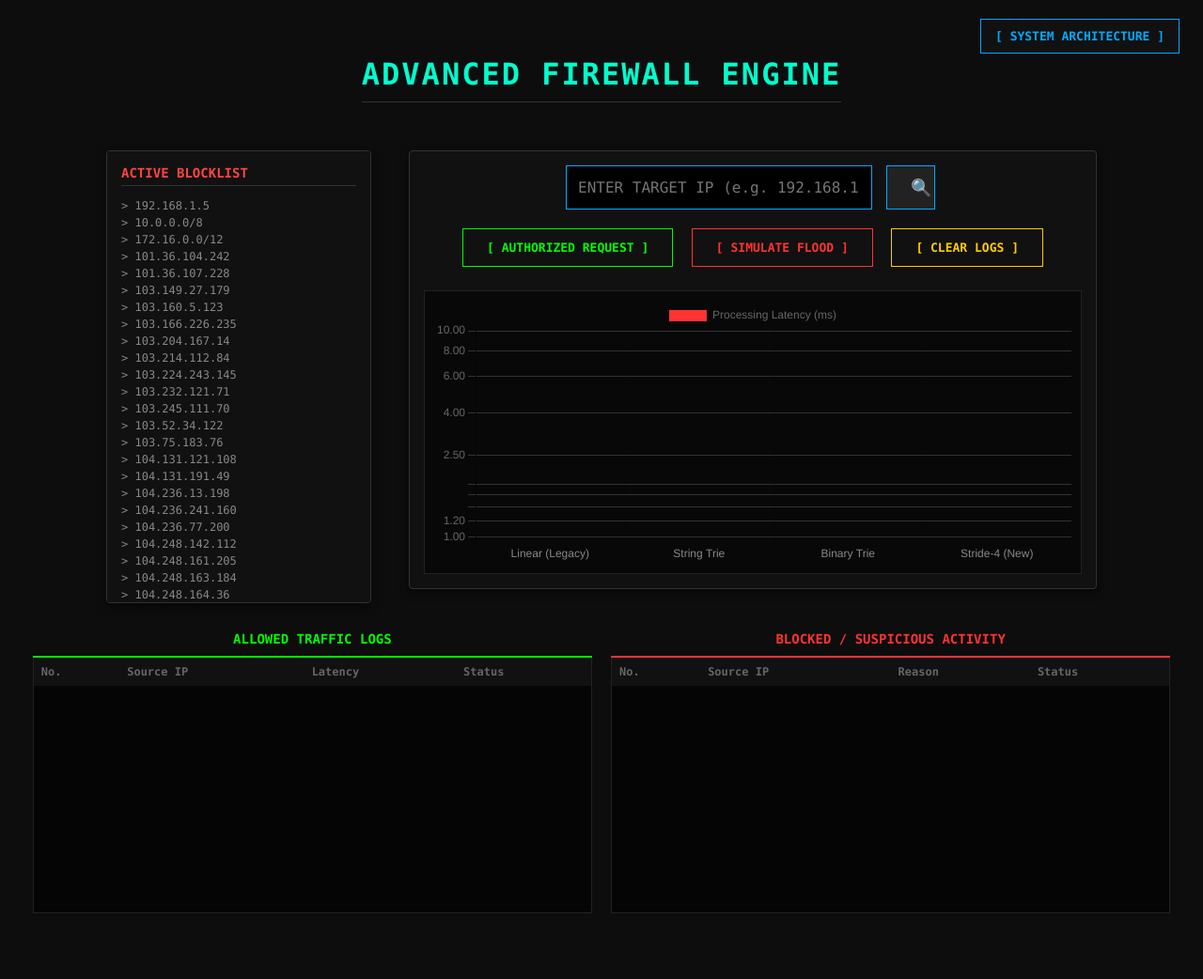
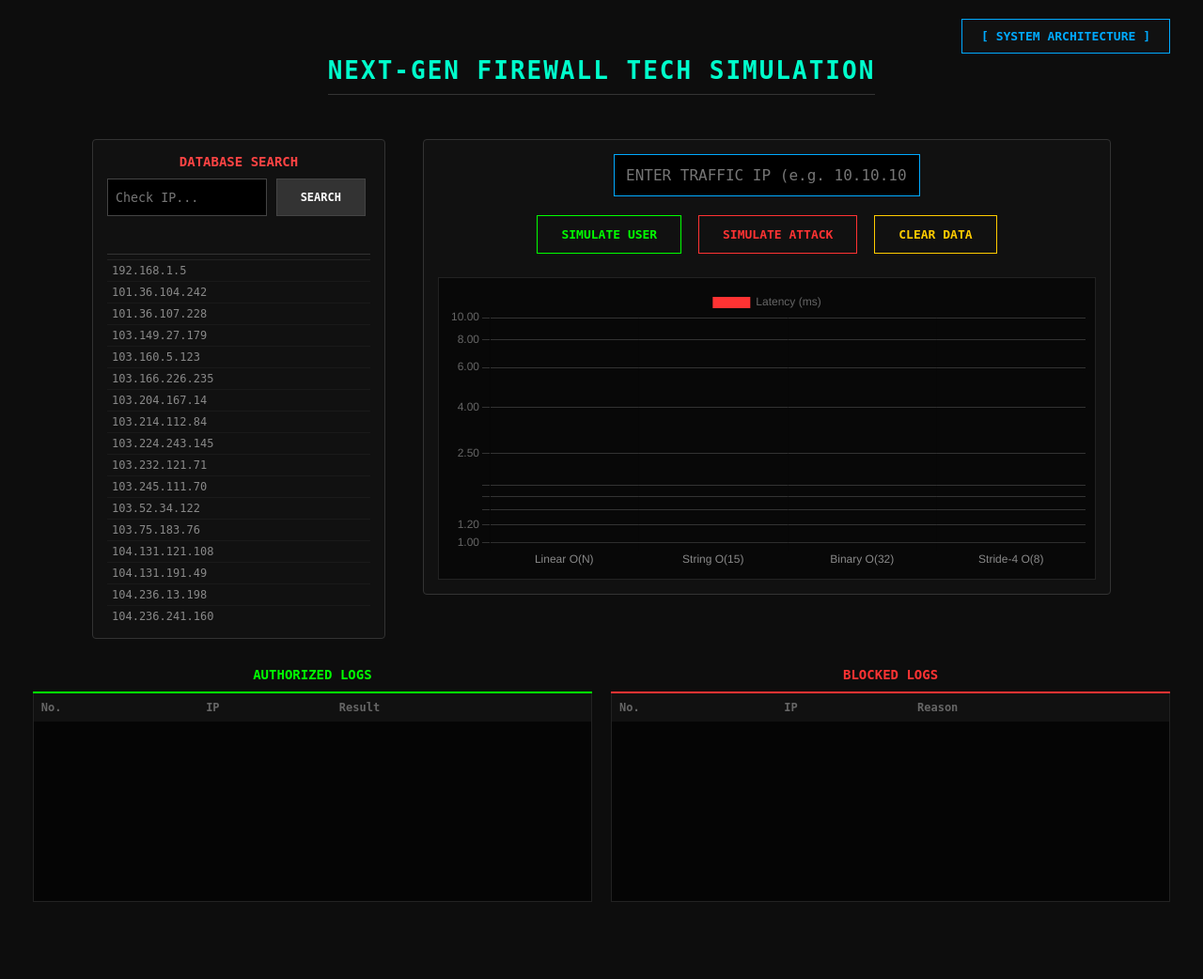
Before and after one commit to Parik-2006/DSA-EL-, a Flask app: page / in a window 1280 px wide. Shown: the whole page at 94% size. After the commit the page ends 960 px from the top, so only its background shows below. Run offline with Flask 3, Linux system fonts and the light colour scheme; lists and menus that the app fills with data are empty.

Commit message:
Final Updated Code

```diff
--- a/app.py
+++ b/app.py
@@ -10,7 +10,7 @@ def home():
     blocked_ips = []
     if os.path.exists("blocked_ips.txt"):
         with open("blocked_ips.txt", "r") as f:
-            blocked_ips = [line.strip() for line in f.readlines() if line.strip()]
+            blocked_ips = [line.strip() for line in f.readlines() if line.strip() and not line.startswith("#")]
     return render_template("index.html", blocked_ips=blocked_ips)
 
 @app.route("/trigger", methods=["POST"])
@@ -26,19 +26,15 @@ def trigger():
 def data():
     stats = {"array": 0, "string": 0, "binary": 0, "stride": 0}
     logs = []
-
     if os.path.exists("stats.json"):
         try:
             with open("stats.json", "r") as f: stats = json.load(f)
         except: pass
-
     if os.path.exists("simulation_logs.json"):
         try:
-            with open("simulation_logs.json", "r") as f:
-                logs = json.load(f)
-            os.remove("simulation_logs.json") # Delete after read
+            with open("simulation_logs.json", "r") as f: logs = json.load(f)
+            os.remove("simulation_logs.json")
         except: pass
-
     return jsonify({"stats": stats, "logs": logs})
 
 @app.after_request
--- a/blocked_ips.txt
+++ b/blocked_ips.txt
@@ -1,6 +1,4 @@
 192.168.1.5
-10.0.0.0/8
-172.16.0.0/12
 101.36.104.242
 101.36.107.228
 103.149.27.179
--- a/stats.json
+++ b/stats.json
@@ -1 +1 @@
-{"array": 0.50, "string": 0.40, "binary": 0.20, "stride": 0.05}
+{"array": 2500.00, "string": 15.00, "binary": 2.00, "stride": 0.50}
--- a/templates/index.html
+++ b/templates/index.html
@@ -1,80 +1,79 @@
 <!DOCTYPE html>
 <html>
 <head>
-    <title>Enterprise DDoS Firewall</title>
+    <title>Next-Gen Firewall Demo</title>
     <script src="https://cdn.jsdelivr.net/npm/chart.js"></script>
     <style>
-        body { background: #0d0d0d; color: #e0e0e0; font-family: 'Consolas', 'Monaco', monospace; text-align: center; padding: 20px; margin: 0; overflow-x: hidden; }
+        body { background: #0d0d0d; color: #e0e0e0; font-family: monospace; text-align: center; padding: 20px; margin: 0; }
 
         /* HEADER */
-        h1 { color: #00ffcc; text-transform: uppercase; letter-spacing: 2px; border-bottom: 1px solid #333; padding-bottom: 10px; display: inline-block; margin-top: 40px; }
+        h1 { color: #00ffcc; border-bottom: 1px solid #333; padding-bottom: 10px; display: inline-block; margin-top: 40px; text-transform: uppercase; letter-spacing: 2px; }
 
-        /* DOC BUTTON (Top Right) */
+        /* TOP RIGHT DOC BUTTON */
         .doc-btn {
-            position: absolute; top: 20px; right: 20px;
+            position: absolute; top: 20px; right: 30px;
             background: #111; border: 1px solid #00aaff; color: #00aaff;
-            padding: 10px 15px; cursor: pointer; font-weight: bold; transition: 0.3s;
+            padding: 10px 20px; cursor: pointer; font-weight: bold; transition: 0.3s;
+            z-index: 1000;
         }
         .doc-btn:hover { background: #00aaff; color: #000; }
 
-        /* GRID LAYOUT */
+        /* DOC PANEL MODAL */
+        #docPanel {
+            display: none; position: absolute; top: 70px; right: 30px; width: 400px;
+            background: #1a1a1a; border: 1px solid #00aaff; padding: 20px; text-align: left; z-index: 1000;
+            box-shadow: 0 5px 15px rgba(0,0,0,0.8);
+        }
+        #docPanel h2 { color: #fff; margin-top: 0; border-bottom: 1px solid #333; padding-bottom: 10px; }
+        #docPanel p { font-size: 13px; color: #ccc; line-height: 1.5; }
+        .highlight-text { color: #00ffcc; font-weight: bold; }
+
+        /* LAYOUT */
         .main-container { display: flex; justify-content: center; gap: 40px; margin-top: 30px; align-items: flex-start; }
+        .panel { background: #111; border: 1px solid #333; padding: 15px; border-radius: 4px; }
 
-        /* BOX STYLES */
-        .panel { background: #111; border: 1px solid #333; padding: 15px; border-radius: 4px; box-shadow: 0 4px 10px rgba(0,0,0,0.5); }
+        /* LEFT SIDEBAR */
+        .sidebar { width: 280px; height: 500px; text-align: left; display: flex; flex-direction: column; }
+        .sidebar-header { border-bottom: 1px solid #333; padding-bottom: 10px; margin-bottom: 5px; }
+        .sidebar-title { color: #ff4444; margin: 0 0 10px 0; font-size: 14px; text-align: center; }
 
-        /* BLOCKLIST SIDEBAR */
-        .sidebar { width: 250px; height: 450px; text-align: left; overflow-y: auto; }
-        .sidebar h3 { color: #ff4444; margin-top: 0; border-bottom: 1px solid #333; padding-bottom: 5px; font-size: 14px; }
-        .ip-entry { color: #888; font-size: 12px; margin-bottom: 4px; }
+        /* SEARCH BOX */
+        .db-search-box { display: flex; gap: 5px; margin-bottom: 5px; }
+        .db-input { background: #000; border: 1px solid #444; color: #fff; padding: 8px; width: 100%; font-family: inherit; outline: none; }
+        .db-btn { background: #333; border: 1px solid #444; color: #fff; cursor: pointer; font-size: 12px; font-weight: bold; }
+        .db-btn:hover { background: #00aaff; border-color: #00aaff; }
+
+        /* SEARCH MESSAGES */
+        .search-status { font-size: 11px; margin-bottom: 10px; min-height: 15px; text-align: center; font-weight: bold; }
+        .status-error { color: #ff3333; }
+        .status-found { color: #00ff00; }
+        .status-missing { color: #ffcc00; }
+
+        /* IP LIST */
+        .ip-list { overflow-y: auto; flex: 1; border-top: 1px solid #222; }
+        .ip-entry { color: #888; font-size: 12px; padding: 4px 5px; border-bottom: 1px solid #1a1a1a; transition: 0.2s; }
+
+        /* HIGHLIGHT FOR FOUND IP */
+        .highlight-ip { background-color: #ffcc00; color: #000; font-weight: bold; border-left: 5px solid #ff0000; }
 
         /* CENTER CONSOLE */
         .console { width: 700px; }
+        .traffic-input { background: #000; border: 1px solid #00aaff; color: #00aaff; padding: 12px; width: 300px; font-family: inherit; font-size: 16px; text-align: center; outline: none; margin-bottom: 20px; }
+        .btn-row { margin-bottom: 25px; }
+        button { padding: 12px 25px; border: 1px solid; background: transparent; cursor: pointer; font-family: inherit; font-weight: bold; font-size: 13px; margin: 0 5px; transition: 0.2s; }
+        .btn-green { border-color: #00ff00; color: #00ff00; } .btn-green:hover { background: #00ff00; color: #000; }
+        .btn-red { border-color: #ff3333; color: #ff3333; } .btn-red:hover { background: #ff3333; color: #000; }
+        .btn-util { border-color: #ffcc00; color: #ffcc00; } .btn-util:hover { background: #ffcc00; color: #000; }
+        .chart-box { height: 300px; padding: 10px; background: #080808; border: 1px solid #222; }
 
-        /* INPUT AREA */
-        .input-group { display: flex; justify-content: center; gap: 10px; margin-bottom: 20px; }
-        input {
-            background: #000; border: 1px solid #00aaff; color: #00aaff; padding: 12px; width: 300px;
-            font-family: inherit; font-size: 16px; text-align: center; outline: none;
-        }
-        .btn-search { background: #222; border: 1px solid #00aaff; color: #fff; cursor: pointer; width: 50px; font-size: 18px; }
-        .btn-search:hover { background: #00aaff; }
-
-        /* BUTTONS */
-        .btn-row { margin-bottom: 25px; }
-        button {
-            padding: 12px 25px; border: 1px solid; background: transparent; cursor: pointer;
-            font-family: inherit; font-weight: bold; font-size: 13px; margin: 0 5px; transition: 0.2s;
-        }
-        .btn-auth { border-color: #00ff00; color: #00ff00; } .btn-auth:hover { background: #00ff00; color: #000; }
-        .btn-attk { border-color: #ff3333; color: #ff3333; } .btn-attk:hover { background: #ff3333; color: #000; }
-        .btn-util { border-color: #ffcc00; color: #ffcc00; } .btn-util:hover { background: #ffcc00; color: #000; }
-
-        /* GRAPH */
-        .chart-box { height: 280px; padding: 10px; background: #080808; border: 1px solid #222; }
-
-        /* LOG TABLES */
-        .tables-container { display: flex; justify-content: center; gap: 20px; margin-top: 30px; padding-bottom: 50px; }
-        .log-panel { width: 48%; height: 300px; display: flex; flex-direction: column; }
+        /* TABLES */
+        .tables-container { display: flex; justify-content: center; gap: 20px; margin-top: 30px; }
+        .log-panel { width: 48%; height: 250px; display: flex; flex-direction: column; }
         .log-header { font-size: 14px; font-weight: bold; padding-bottom: 10px; border-bottom: 2px solid; margin-bottom: 0; }
-
         .table-scroll { flex: 1; overflow-y: auto; background: #050505; border: 1px solid #222; border-top: none; }
         table { width: 100%; border-collapse: collapse; font-size: 12px; }
         th { text-align: left; padding: 8px; background: #111; position: sticky; top: 0; color: #666; }
         td { border-bottom: 1px solid #222; padding: 6px 8px; }
-
-        .green-theme { border-color: #00ff00; color: #00ff00; }
-        .red-theme { border-color: #ff3333; color: #ff3333; }
-
-        /* DOCUMENTATION MODAL */
-        #docPanel {
-            display: none; position: absolute; top: 70px; right: 20px; width: 400px;
-            background: #1a1a1a; border: 1px solid #00aaff; padding: 20px; text-align: left; z-index: 100;
-        }
-        #docPanel h2 { color: #fff; margin-top: 0; }
-        #docPanel p { font-size: 14px; color: #ccc; line-height: 1.6; }
-        .highlight { color: #00ffcc; font-weight: bold; }
-
     </style>
 </head>
 <body>
@@ -83,32 +82,45 @@
 
     <div id="docPanel" class="panel">
         <h2>PROJECT DOCUMENTATION</h2>
-        <p><span class="highlight">GOAL:</span> Demonstrate O(1) vs O(N) efficiency in Firewalls.</p>
-        <p><span class="highlight">ALGORITHMS:</span><br>1. Linear Array (O(N)) - Legacy<br>2. Binary Trie (O(32)) - Standard<br>3. Stride-4 (O(8)) - Our High Speed Engine</p>
-        <p><span class="highlight">FEATURES:</span><br>- Rate Limiting (>10 req/5s)<br>- CIDR Blocklist Support<br>- Live Attack Simulation</p>
+        <p><span class="highlight-text">1. OBJECTIVE:</span><br>Demonstrate the efficiency gap between legacy firewalls (Linear O(N)) and modern Trie-based defenses (O(1) / O(k)).</p>
+        <p><span class="highlight-text">2. ALGORITHMS USED:</span><br>
+        - <b>Linear Array:</b> Iterates every IP. Slows down as list grows.<br>
+        - <b>Binary Trie:</b> Bitwise tree structure. Fast O(32).<br>
+        - <b>Stride-4 Engine:</b> Processes 4 bits at a time. Ultra-fast O(8).</p>
+        <p><span class="highlight-text">3. FEATURES:</span><br>
+        - Real-time DDoS Simulation.<br>
+        - Rate Limiting logic (>5 req/10s).<br>
+        - CIDR Subnet Blocking (e.g. 10.0.0.0/8).</p>
     </div>
 
-    <h1>ADVANCED FIREWALL ENGINE</h1>
+    <h1>NEXT-GEN FIREWALL TECH SIMULATION</h1>
 
     <div class="main-container">
 
         <div class="panel sidebar">
-            <h3>ACTIVE BLOCKLIST</h3>
-            {% for ip in blocked_ips %}
-                <div class="ip-entry">> {{ ip }}</div>
-            {% endfor %}
+            <div class="sidebar-header">
+                <h3 class="sidebar-title">DATABASE SEARCH</h3>
+                <div class="db-search-box">
+                    <input type="text" id="dbInput" class="db-input" placeholder="Check IP..." oninput="resetSearch()">
+                    <button class="db-btn" onclick="checkDB()">SEARCH</button>
+                </div>
+                <div id="searchMsg" class="search-status"></div>
+            </div>
+
+            <div class="ip-list" id="ipListContainer">
+                {% for ip in blocked_ips %}
+                    <div class="ip-entry" id="ip-{{ ip }}">{{ ip }}</div>
+                {% endfor %}
+            </div>
         </div>
 
         <div class="panel console">
-            <div class="input-group">
-                <input type="text" id="ipInput" placeholder="ENTER TARGET IP (e.g. 192.168.1.5)">
-                <button class="btn-search" onclick="trigger('SEARCH')" title="Check Database">🔍</button>
-            </div>
+            <input type="text" id="trafficInput" class="traffic-input" placeholder="ENTER TRAFFIC IP (e.g. 10.10.10.10)">
 
             <div class="btn-row">
-                <button class="btn-auth" onclick="trigger('NORMAL')">[ AUTHORIZED REQUEST ]</button>
-                <button class="btn-attk" onclick="trigger('ATTACK')">[ SIMULATE FLOOD ]</button>
-                <button class="btn-util" onclick="clearData()">[ CLEAR LOGS ]</button>
+                <button class="btn-green" onclick="trigger('SIM_GOOD')">SIMULATE USER</button>
+                <button class="btn-red" onclick="trigger('SIM_BAD')">SIMULATE ATTACK</button>
+                <button class="btn-util" onclick="clearData()">CLEAR DATA</button>
             </div>
 
             <div class="chart-box">
@@ -119,29 +131,19 @@
 
     <div class="tables-container">
         <div class="log-panel">
-            <div class="log-header green-theme">ALLOWED TRAFFIC LOGS</div>
-            <div class="table-scroll">
-                <table>
-                    <thead><tr><th>No.</th><th>Source IP</th><th>Latency</th><th>Status</th></tr></thead>
-                    <tbody id="green-body"></tbody>
-                </table>
-            </div>
+            <div class="log-header" style="border-color: #00ff00; color: #00ff00;">AUTHORIZED LOGS</div>
+            <div class="table-scroll"><table><thead><tr><th>No.</th><th>IP</th><th>Result</th></tr></thead><tbody id="green-body"></tbody></table></div>
         </div>
-
         <div class="log-panel">
-            <div class="log-header red-theme">BLOCKED / SUSPICIOUS ACTIVITY</div>
-            <div class="table-scroll">
-                <table>
-                    <thead><tr><th>No.</th><th>Source IP</th><th>Reason</th><th>Status</th></tr></thead>
-                    <tbody id="red-body"></tbody>
-                </table>
-            </div>
+            <div class="log-header" style="border-color: #ff3333; color: #ff3333;">BLOCKED LOGS</div>
+            <div class="table-scroll"><table><thead><tr><th>No.</th><th>IP</th><th>Reason</th></tr></thead><tbody id="red-body"></tbody></table></div>
         </div>
     </div>
 
     <script>
         let slGreen = 1, slRed = 1;
 
+        // --- UI FUNCTIONS ---
         function toggleDocs() {
             const panel = document.getElementById('docPanel');
             panel.style.display = panel.style.display === 'block' ? 'none' : 'block';
@@ -153,52 +155,89 @@
             slGreen = 1; slRed = 1;
         }
 
-        function validateIP(ip) {
-            return /^(25[0-5]|2[0-4][0-9]|[01]?[0-9][0-9]?)\.(25[0-5]|2[0-4][0-9]|[01]?[0-9][0-9]?)\.(25[0-5]|2[0-4][0-9]|[01]?[0-9][0-9]?)\.(25[0-5]|2[0-4][0-9]|[01]?[0-9][0-9]?)$/.test(ip);
+        function resetSearch() {
+            const val = document.getElementById('dbInput').value.trim();
+            if(val === "") {
+                document.getElementById('searchMsg').innerText = "";
+                document.querySelectorAll('.highlight-ip').forEach(el => el.classList.remove('highlight-ip'));
+            }
         }
 
+        // --- VALIDATION REGEX ---
+        function validateIP(ip) {
+            const regex = /^(25[0-5]|2[0-4][0-9]|[01]?[0-9][0-9]?)\.(25[0-5]|2[0-4][0-9]|[01]?[0-9][0-9]?)\.(25[0-5]|2[0-4][0-9]|[01]?[0-9][0-9]?)\.(25[0-5]|2[0-4][0-9]|[01]?[0-9][0-9]?)$/;
+            return regex.test(ip);
+        }
+
+        // --- VISUAL SEARCH (Sidebar Only) ---
+        function checkDB() {
+            const ip = document.getElementById('dbInput').value.trim();
+            const msgBox = document.getElementById('searchMsg');
+
+            // Clear previous highlight
+            document.querySelectorAll('.highlight-ip').forEach(el => el.classList.remove('highlight-ip'));
+
+            // 1. Validate
+            if (!ip) {
+                msgBox.innerText = "Please enter an IP.";
+                msgBox.className = "search-status status-error";
+                return;
+            }
+            if (!validateIP(ip)) {
+                msgBox.innerText = "Invalid IP Format!";
+                msgBox.className = "search-status status-error";
+                return;
+            }
+
+            // 2. Search Sidebar DOM
+            const targetId = "ip-" + ip;
+            const targetEl = document.getElementById(targetId);
+
+            if (targetEl) {
+                // FOUND
+                targetEl.classList.add('highlight-ip');
+                targetEl.scrollIntoView({ behavior: 'smooth', block: 'center' });
+                msgBox.innerText = "IP FOUND IN DATABASE";
+                msgBox.className = "search-status status-found";
+            } else {
+                // MISSING
+                msgBox.innerText = "No matching IP found.";
+                msgBox.className = "search-status status-missing";
+            }
+        }
+
+        // --- TRAFFIC SIMULATION (Backend Trigger) ---
         function trigger(mode) {
-            const ip = document.getElementById('ipInput').value;
-            if(!validateIP(ip)) { alert("ERROR: Invalid IP Address Format."); return; }
+            const ip = document.getElementById('trafficInput').value;
+            if(!ip) { alert("Please enter an IP"); return; }
+            if(!validateIP(ip)) { alert("Invalid IP Format"); return; }
 
             fetch('/trigger', {
-                method: 'POST',
-                headers: {'Content-Type': 'application/json'},
+                method: 'POST', headers: {'Content-Type': 'application/json'},
                 body: JSON.stringify({mode: mode, ip: ip})
             });
-
             pollData();
         }
 
         function pollData() {
             let polls = 0;
             let interval = setInterval(() => {
-                polls++;
-                if(polls > 6) clearInterval(interval);
+                polls++; if(polls > 6) clearInterval(interval);
 
                 fetch('/data?t=' + Date.now()).then(r => r.json()).then(d => {
-                    const stats = d.stats;
-                    const logs = d.logs;
-
-                    if(stats.array > 0) {
-                        chart.data.datasets[0].data = [stats.array, stats.string, stats.binary, stats.stride];
+                    if(d.stats.array > 0) {
+                        chart.data.datasets[0].data = [d.stats.array, d.stats.string, d.stats.binary, d.stats.stride];
                         chart.update();
                     }
-
-                    if(Array.isArray(logs) && logs.length > 0) {
+                    if(Array.isArray(d.logs) && d.logs.length > 0) {
                         clearInterval(interval);
-
-                        logs.forEach(l => {
+                        d.logs.forEach(l => {
                             if(l.table === 'green') {
-                                const row = `<tr><td>${slGreen++}</td><td>${l.ip}</td><td>${l.desc}</td><td style="color:#00ff00">${l.status}</td></tr>`;
-                                const body = document.getElementById('green-body');
-                                body.insertAdjacentHTML('beforeend', row);
-                                body.parentElement.parentElement.scrollTop = body.parentElement.parentElement.scrollHeight;
+                                const row = `<tr><td>${slGreen++}</td><td>${l.ip}</td><td style="color:#00ff00">${l.status}</td></tr>`;
+                                document.getElementById('green-body').insertAdjacentHTML('afterbegin', row);
                             } else {
-                                const row = `<tr><td>${slRed++}</td><td>${l.ip}</td><td>${l.desc}</td><td style="color:#ff3333">${l.status}</td></tr>`;
-                                const body = document.getElementById('red-body');
-                                body.insertAdjacentHTML('beforeend', row);
-                                body.parentElement.parentElement.scrollTop = body.parentElement.parentElement.scrollHeight;
+                                const row = `<tr><td>${slRed++}</td><td>${l.ip}</td><td style="color:#ff3333">${l.desc}</td></tr>`;
+                                document.getElementById('red-body').insertAdjacentHTML('afterbegin', row);
                             }
                         });
                     }
@@ -207,24 +246,7 @@
         }
 
         const ctx = document.getElementById('perfChart').getContext('2d');
-        const chart = new Chart(ctx, {
-            type: 'bar',
-            data: {
-                labels: ['Linear (Legacy)', 'String Trie', 'Binary Trie', 'Stride-4 (New)'],
-                datasets: [{
-                    label: 'Processing Latency (ms)',
-                    data: [0, 0, 0, 0],
-                    backgroundColor: ['#ff3333', '#3399ff', '#ffcc00', '#00ffcc']
-                }]
-            },
-            options: {
-                responsive: true, maintainAspectRatio: false,
-                scales: {
-                    y: { type: 'logarithmic', beginAtZero: true, grid: { color: '#333' } },
-                    x: { ticks: { color: '#888' } }
-                }
-            }
-        });
+        const chart = new Chart(ctx, { type: 'bar', data: { labels: ['Linear O(N)', 'String O(15)', 'Binary O(32)', 'Stride-4 O(8)'], datasets: [{ label: 'Latency (ms)', data: [0, 0, 0, 0], backgroundColor: ['#ff3333', '#3399ff', '#ffcc00', '#00ffcc'] }] }, options: { responsive: true, maintainAspectRatio: false, scales: { y: { type: 'logarithmic', beginAtZero: true, grid: { color: '#333' } }, x: { ticks: { color: '#888' } } } } });
     </script>
 </body>
 </html>
```
Also changed, not shown: 2 other files.
